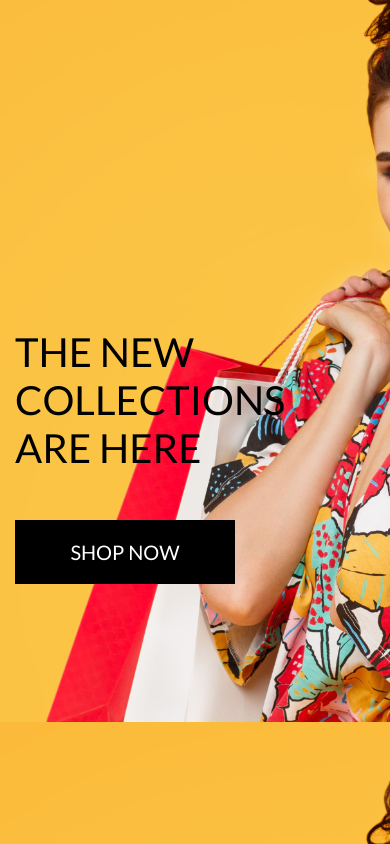
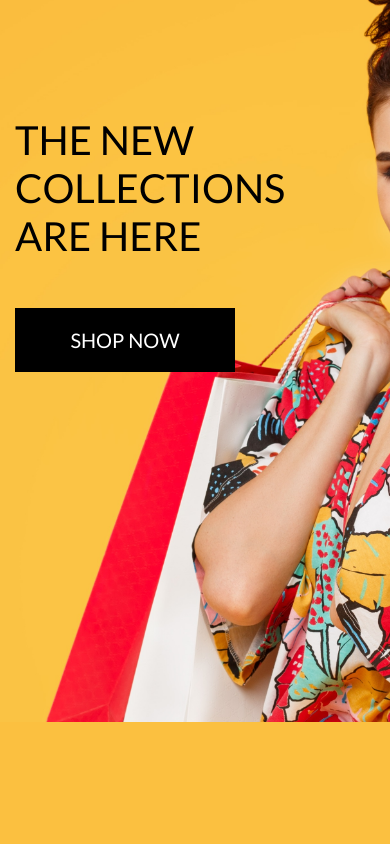
Before and after one commit to akashebaev-ux/boutique_ado_v1, a Django app: page / in a window 390 px wide. Shown: the part 122-966 px from the top of the page. After the commit the page ends 844 px from the top, so only its background shows below. Run offline with Django 3.2, Linux system fonts and the light colour scheme; some libraries are stand-ins or nearby versions.

Commit message:
Improve homepage layout on mobile devices

```diff
--- a/static/css/base.css
+++ b/static/css/base.css
@@ -102,3 +102,10 @@ body {
         min-width: 220px;
     }
 }
+
+@media (max-width: 991px) {
+    .container.h-100,
+    .row.h-100 {
+        height: auto !important;
+    }
+}
```
